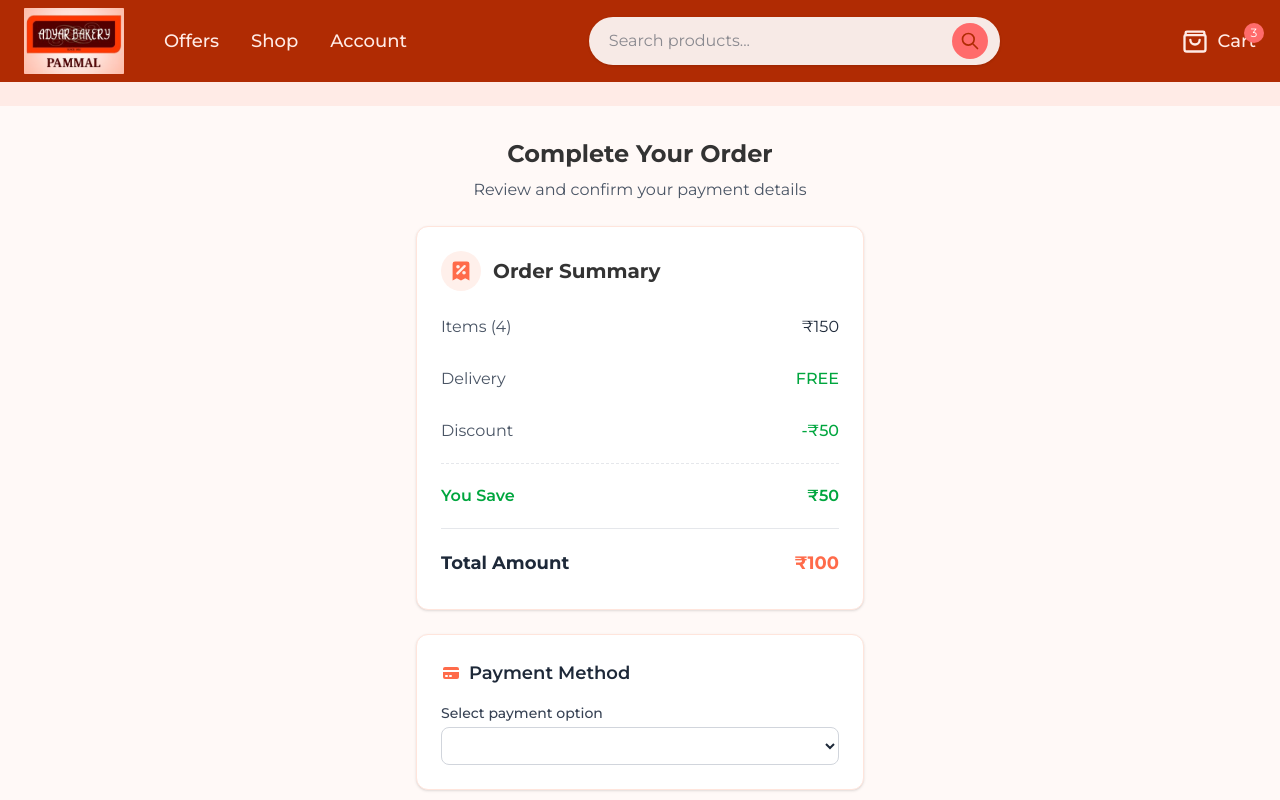
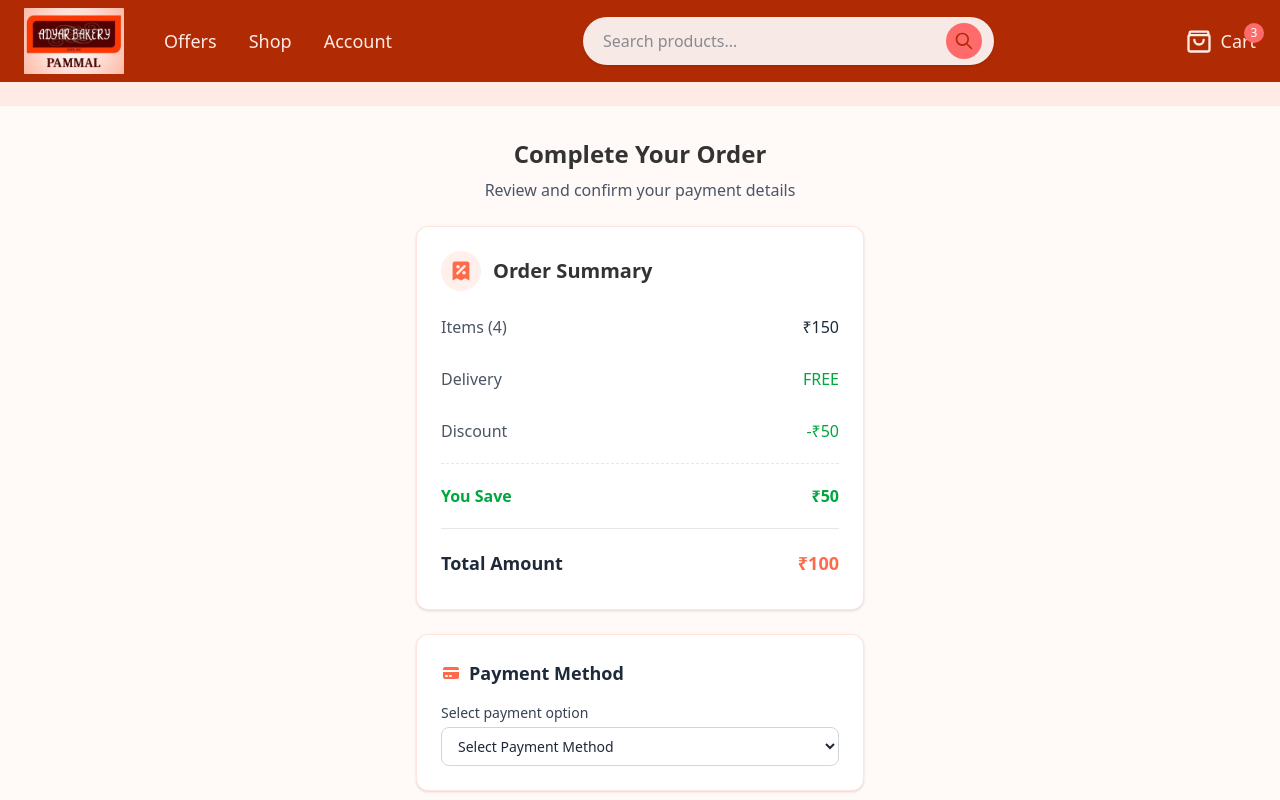
Before and after one commit to M-Vishal-11/AdyarBakeryPammal, a Next.js app: page /confirmation in a window 1280 px wide. Shown: the top 800 px of the page. Built offline with nearby package versions, Linux system fonts and the light colour scheme; a web font is replaced by a local one.

Commit message:
small changes

```diff
--- a/package.json
+++ b/package.json
@@ -9,11 +9,13 @@
     "lint": "next lint"
   },
   "dependencies": {
+    "axios": "^1.10.0",
     "framer-motion": "^12.17.0",
     "next": "15.3.3",
     "react": "^19.0.0",
     "react-confetti": "^6.4.0",
-    "react-dom": "^19.0.0"
+    "react-dom": "^19.0.0",
+    "react-hot-toast": "^2.5.2"
   },
   "devDependencies": {
     "@eslint/eslintrc": "^3",
--- a/src/app/(home)/confirmation/functions/placeOrderbtn.tsx
+++ b/src/app/(home)/confirmation/functions/placeOrderbtn.tsx
@@ -1,13 +1,21 @@
 "use client";
 import { useRouter } from "next/navigation";
+import toast from "react-hot-toast";
 
-const PlaceOrderbtn = () => {
+const PlaceOrderbtn = ({ payment }: any) => {
   const router = useRouter();
+
+  const PlaceOrderBtnfn = () => {
+    if (payment === "") {
+      toast.error("Please select a payment method");
+    } else {
+      router.push("/gratitude");
+    }
+  };
+
   return (
     <button
-      onClick={() => {
-        router.push("/gratitude");
-      }}
+      onClick={PlaceOrderBtnfn}
       className="bg-amber-500 hover:bg-amber-600 active:bg-amber-600 text-white
       shadow-md hover:shadow-lg
       w-40 h-14 text-2xl rounded-xl mb-5 p-2 mt-4
--- a/src/app/(home)/confirmation/page.tsx
+++ b/src/app/(home)/confirmation/page.tsx
@@ -1,7 +1,11 @@
+"use client";
+import { useState } from "react";
 import Backbtn from "./functions/backbtn";
 import PlaceOrderbtn from "./functions/placeOrderbtn";
 
 export default function Page() {
+  const [paymentMethod, setPaymentMethod] = useState("");
+
   return (
     <div className="bg-[#FFF9F7] min-h-screen p-4 lg:p-8 text-gray-800">
       <div className="max-w-md mx-auto space-y-6">
@@ -88,11 +92,18 @@ export default function Page() {
             <label className="block text-sm font-medium text-gray-700 mb-1">
               Select payment option
             </label>
-            <select className="mt-1 block w-full pl-3 pr-10 py-2 text-base border border-gray-300 focus:outline-none focus:ring-2 focus:ring-[#FF6B4A] focus:border-[#FF6B4A] sm:text-sm rounded-lg">
-              <option>Cash on Delivery</option>
-              <option>Credit/Debit Card</option>
-              <option>UPI</option>
-              <option selected disabled></option>
+            <select
+              required
+              value={paymentMethod}
+              onChange={(e) => setPaymentMethod(e.target.value)}
+              className="mt-1 block w-full pl-3 pr-10 py-2 text-base border border-gray-300 focus:outline-none focus:ring-2 focus:ring-[#FF6B4A] focus:border-[#FF6B4A] sm:text-sm rounded-lg"
+            >
+              <option value="" disabled>
+                Select Payment Method
+              </option>
+              <option value="COD">Cash on Delivery</option>
+              <option value="Card">Credit/Debit Card</option>
+              <option value="UPI">UPI</option>
             </select>
           </div>
         </div>
@@ -100,7 +111,7 @@ export default function Page() {
         {/* Action Buttons */}
         <div className="flex flex-col-reverse sm:flex-row sm:justify-between gap-4 mt-8">
           <Backbtn />
-          <PlaceOrderbtn />
+          <PlaceOrderbtn payment={paymentMethod} />
         </div>
       </div>
     </div>
--- a/src/app/layout.tsx
+++ b/src/app/layout.tsx
@@ -1,6 +1,7 @@
 import type { Metadata } from "next";
 import { Playfair, Montserrat } from "next/font/google";
 import "./globals.css";
+import { Toaster } from "react-hot-toast";
 
 const playfair = Playfair({
   variable: "--font-playfair-head",
@@ -8,7 +9,7 @@ const playfair = Playfair({
 });
 
 const montserrat = Montserrat({
-  variable: "--font-monterserrat",
+  variable: "--font-montserrat", // fixed typo
   subsets: ["latin"],
 });
 
@@ -23,11 +24,12 @@ export default function RootLayout({
   children: React.ReactNode;
 }>) {
   return (
-    <html lang="en">
+    <html lang="en" className="scroll-smooth">
       <body
         className={`${playfair.variable} ${montserrat.variable} antialiased min-h-full flex flex-col`}
       >
         {children}
+        <Toaster position="top-center" />
       </body>
     </html>
   );
```
Also changed, not shown: 1 other file (tests, documents, lock files or other folders).
